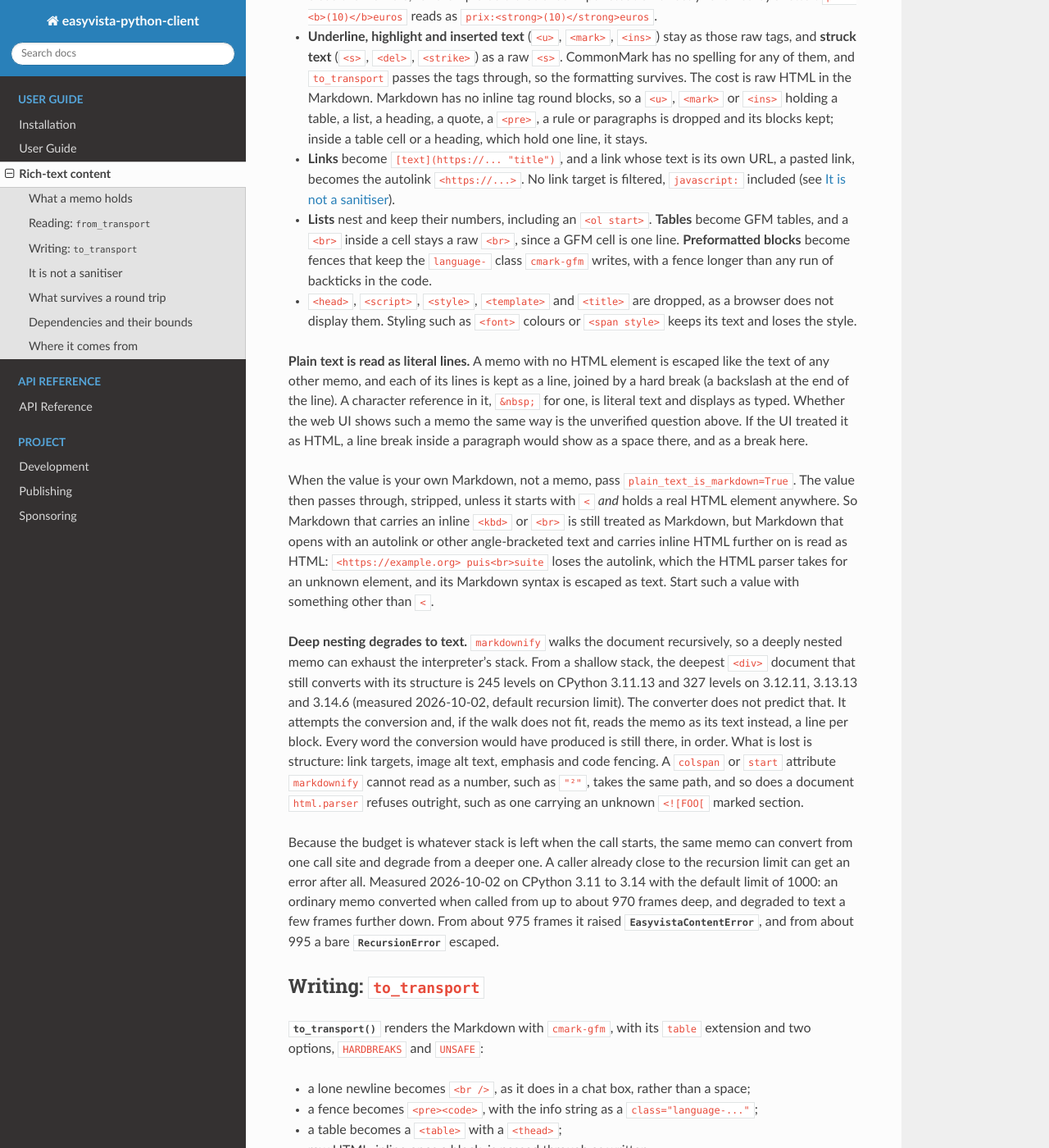
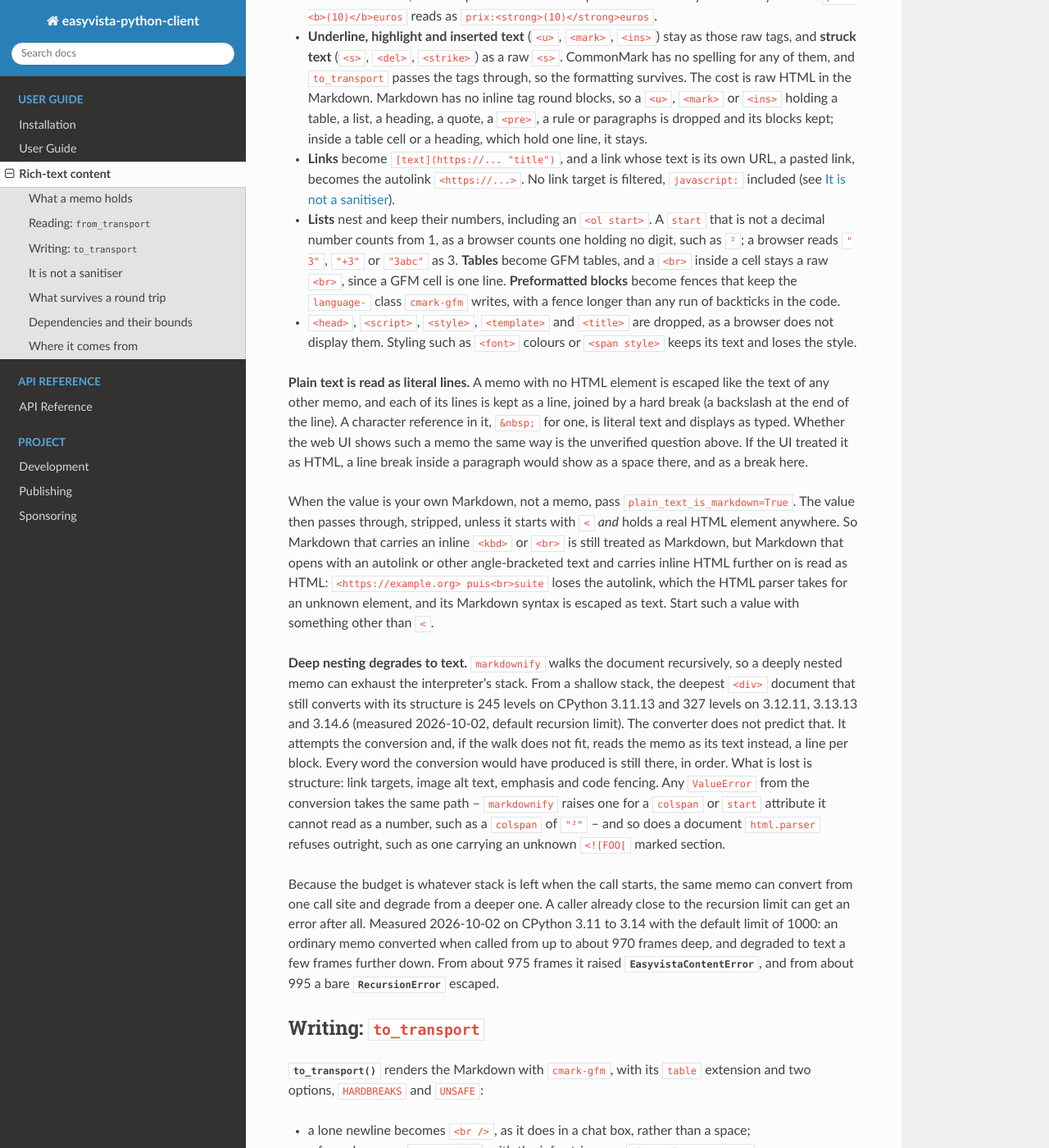
Before and after one commit to baraline/easyvista_python_client, a Sphinx documentation site: the page built from docs/content.rst, in a window 1280 px wide and 1400 px high, scrolled down 2577 px. Shown: the whole window at 82% size. Built offline with Sphinx 7.4.7 and the Read the Docs theme 3.1.0, drawn with Linux system fonts in a browser that asks for light colours; some of the changed text lies outside the part shown.

Commit message:
docs(content): correct the reader's documented edges after review
- start: a start that is not a decimal number counts from 1, as a
  browser counts one holding no digit; a browser reads " 3", "+3" or
  "3abc" as 3 (the HTML standard's integer rules), which the converter
  counts from 1. The display oracle reads start as the converter does,
  and now says so.
- ValueError: any ValueError raised while converting degrades the memo
  to text, not only an unreadable colspan or start. The module and
  from_transport docstrings and content.rst say so.
- CVE-2025-6069 guard: whatever follows a memo's last ">" reads as text,
  an unterminated comment and a closing tag cut short inside a link
  included, where a patched CPython drops some of it. Test 15 pins both.
- A second write-and-read cycle changes nothing more except for two
  shapes, reproduced here: adjacent lists with different bullets, and a
  fence whose info string holds a character reference. content.rst said
  it changed nothing.
- The ticket-actions skill says a <u> round a block is dropped.

Each stated behaviour was re-checked on CPython 3.13.14, and in
glpi_python_client's identical converter on 3.12.3 too.

Co-Authored-By: Claude Opus 5.5 <noreply@anthropic.com>

```diff
--- a/docs/content.rst
+++ b/docs/content.rst
@@ -149,11 +149,13 @@ What each kind of element becomes:
 * **Links** become ``[text](https://... "title")``, and a link whose text is
   its own URL, a pasted link, becomes the autolink ``<https://...>``. No link
   target is filtered, ``javascript:`` included (see `It is not a sanitiser`_).
-* **Lists** nest and keep their numbers, including an ``<ol start>``.
-  **Tables** become GFM tables, and a ``<br>`` inside a cell stays a raw
-  ``<br>``, since a GFM cell is one line. **Preformatted blocks** become fences
-  that keep the ``language-`` class ``cmark-gfm`` writes, with a fence longer
-  than any run of backticks in the code.
+* **Lists** nest and keep their numbers, including an ``<ol start>``. A
+  ``start`` that is not a decimal number counts from 1, as a browser counts
+  one holding no digit, such as ``²``; a browser reads ``" 3"``, ``"+3"`` or
+  ``"3abc"`` as 3. **Tables** become GFM tables, and a ``<br>`` inside a cell
+  stays a raw ``<br>``, since a GFM cell is one line. **Preformatted blocks**
+  become fences that keep the ``language-`` class ``cmark-gfm`` writes, with a
+  fence longer than any run of backticks in the code.
 * ``<head>``, ``<script>``, ``<style>``, ``<template>`` and ``<title>`` are
   dropped, as a browser does not display them. Styling such as ``<font>``
   colours or ``<span style>`` keeps its text and loses the style.
@@ -184,10 +186,12 @@ and 3.14.6 (measured 2026-10-02, default recursion limit). The converter does
 not predict that. It attempts the conversion and, if the walk does not fit,
 reads the memo as its text instead, a line per block. Every word the
 conversion would have produced is still there, in order. What is lost is
-structure: link targets, image alt text, emphasis and code fencing. A
-``colspan`` or ``start`` attribute ``markdownify`` cannot read as a number,
-such as ``"²"``, takes the same path, and so does a document ``html.parser``
-refuses outright, such as one carrying an unknown ``<![FOO[`` marked section.
+structure: link targets, image alt text, emphasis and code fencing. Any
+``ValueError`` from the conversion takes the same path -- ``markdownify``
+raises one for a ``colspan`` or ``start`` attribute it cannot read as a
+number, such as a ``colspan`` of ``"²"`` -- and so does a document
+``html.parser`` refuses outright, such as one carrying an unknown
+``<![FOO[`` marked section.
 
 Because the budget is whatever stack is left when the call starts, the same
 memo can convert from one call site and degrade from a deeper one. A caller
@@ -279,9 +283,13 @@ A few things do not come back:
 * a line holding only ``*`` is an empty list item in CommonMark, and reads
   back as nothing.
 
-A second cycle changes nothing more. That is the property a two-way sync
-relies on: once a text has made one trip, writing what was read back and
-reading it again gives exactly the same Markdown.
+After that first cycle, a further one changes nothing more, with two
+exceptions (reproduced 2026-10-02): two adjacent lists with different
+bullets read as one loose list, then as one tight list; and a fence whose
+info string holds a character reference, such as ``&amp;amp;``, loses one
+level of it on each cycle. A two-way sync relies on the rest: once a text
+has made one trip, writing what was read back and reading it again gives
+the same Markdown.
 
 **A memo read, written back and read again.** This direction is held to more.
 The aim is that what the Markdown displays is what the memo displayed, and
@@ -399,9 +407,12 @@ fixed in those releases according to their changelogs). Many unfinished tags
 after a memo's last ``>`` is the shape that reaches the converter, and a memo
 is outside data. So ``from_transport`` spells every ``<`` after the last ``>``
 as ``&lt;`` before parsing, since no ``<`` there can finish a tag. As a side
-effect, an unfinished tag at the very end, ``x <a``, reads as the text
-``x \<a`` on every interpreter, whereas a patched CPython would drop it. Prefer
-a patched interpreter anyway: the guard covers the converter's input, and the
+effect, whatever follows the memo's last ``>`` reads as text on every
+interpreter, where a patched CPython drops some of it: an unfinished tag at
+the very end, ``x <a``, reads as ``x \<a``; an unterminated comment,
+``<!-- note``, as ``\<!-- note``; and a closing tag cut short inside a link,
+``<a href="...">lien</a``, leaves ``\</a`` in the link's text. Prefer a
+patched interpreter anyway: the guard covers the converter's input, and the
 CPython fix covers the parser itself.
 
 Where it comes from
```
Also changed, not shown: CHANGELOG.md (+21 -0 lines), skills/easyvista-ticket-actions/SKILL.md (+2 -1 lines), 3 other files.
